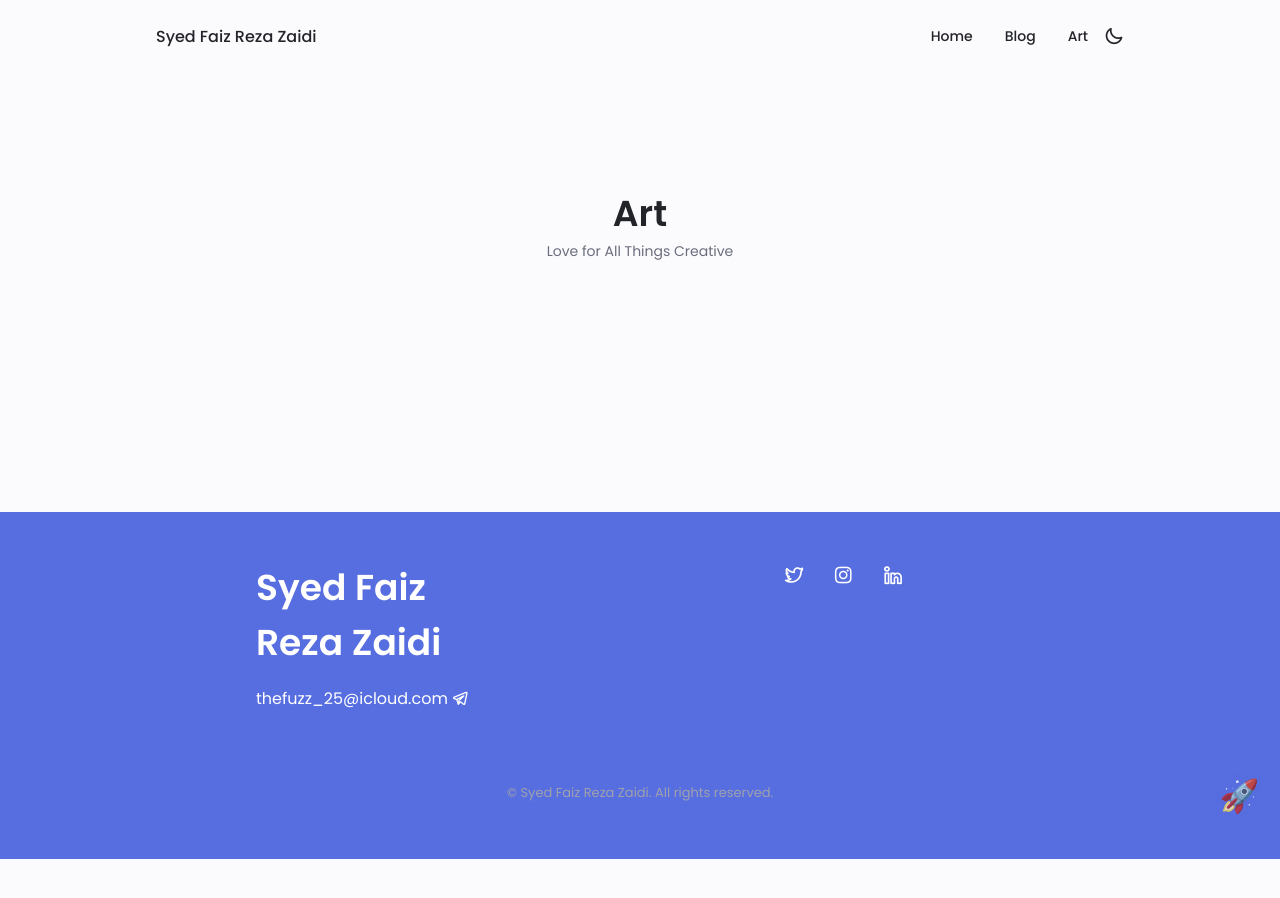
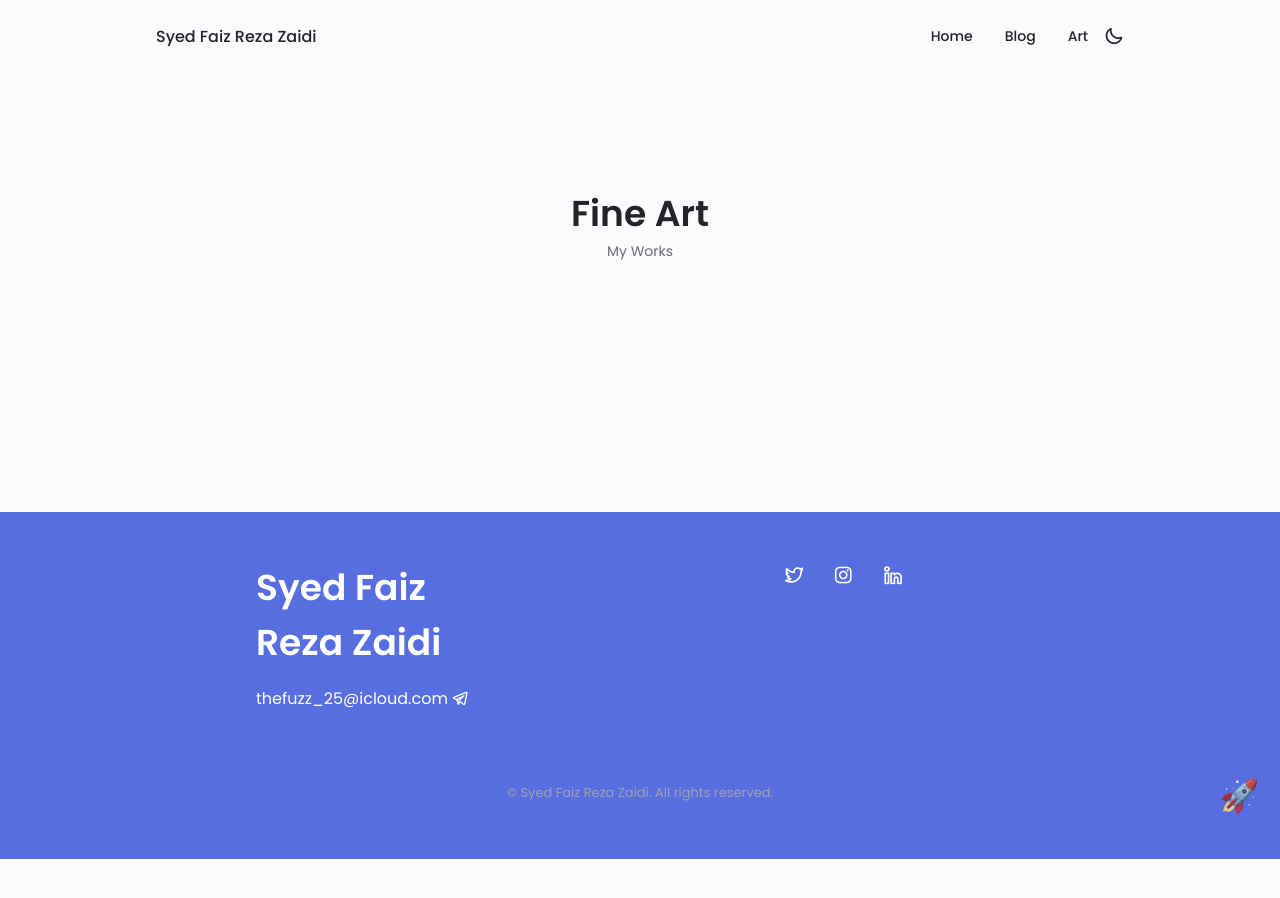
Before and after one commit to thefuzz25/Alt_Portfolio, a Jekyll site: the page built from art.md, in a window 1280 px wide. Built offline with Jekyll 4.4.1, drawn with Linux system fonts in a browser that asks for light colours.

Commit message:
Update art.html

```diff
--- a/_layouts/art.html
+++ b/_layouts/art.html
@@ -3,8 +3,8 @@ layout: default
 ---
 
 <section class="art section">
-    <h2 class="section__title">Art</h2>
-    <span class="section__subtitle">Love for All Things Creative</span>
+    <h2 class="section__title">Fine Art</h2>
+    <span class="section__subtitle">My Works</span>
     <div class="container__card grid">
         {% for apost in site.aposts %}
         <a href="{{ apost.url }}">
```
